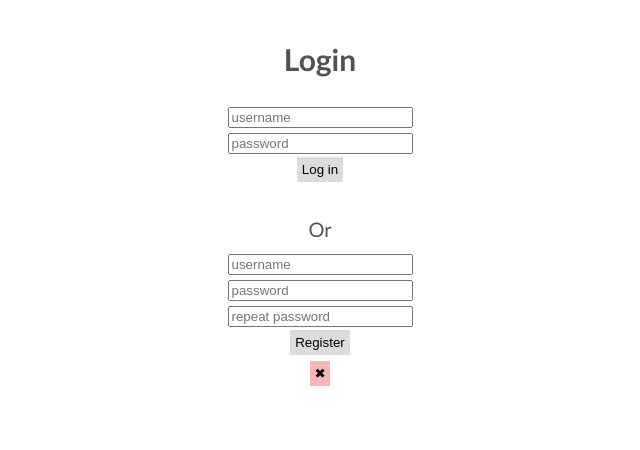
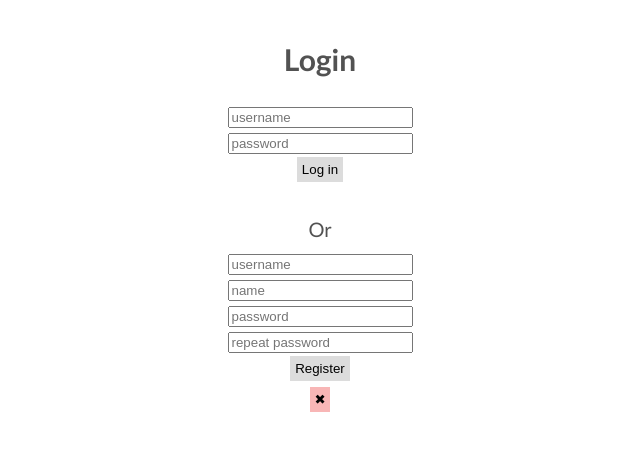
Before and after one commit to irenenikk/bloglist-frontend, a React app: page / in a window 1280 px wide. Both pictures are taken after a click on the button "Register". Shown: the top 450 px of the page, without its empty margins (320-960 px from the left). Built offline with nearby package versions, Linux system fonts and the light colour scheme; no server answers.

Commit message:
Add name and fix bugs

```diff
--- a/src/components/Forms/RegisterForm.js
+++ b/src/components/Forms/RegisterForm.js
@@ -11,6 +11,12 @@ class Login extends React.Component {
             <input
               placeholder='username'
               name='username'
+            />
+          </div>
+          <div>
+            <input
+              placeholder='name'
+              name='name'
             />
           </div>
           <div>
--- a/src/state/actions/userActions.js
+++ b/src/state/actions/userActions.js
@@ -31,11 +31,13 @@ export const register = (e) => {
     }
     const user = {
       username: e.target.username.value,
+      name: e.target.name.value,
       password: e.target.password.value,
     }
     try {
       await userService.createNew(user)
-      return dispatch(createNotification({ message: 'You can now log in' }))
+      dispatch(getAllUsers())
+      dispatch(createNotification({ message: 'You can now log in' }))
     } catch (e) {
       dispatch(handleError(e))
     }
```
